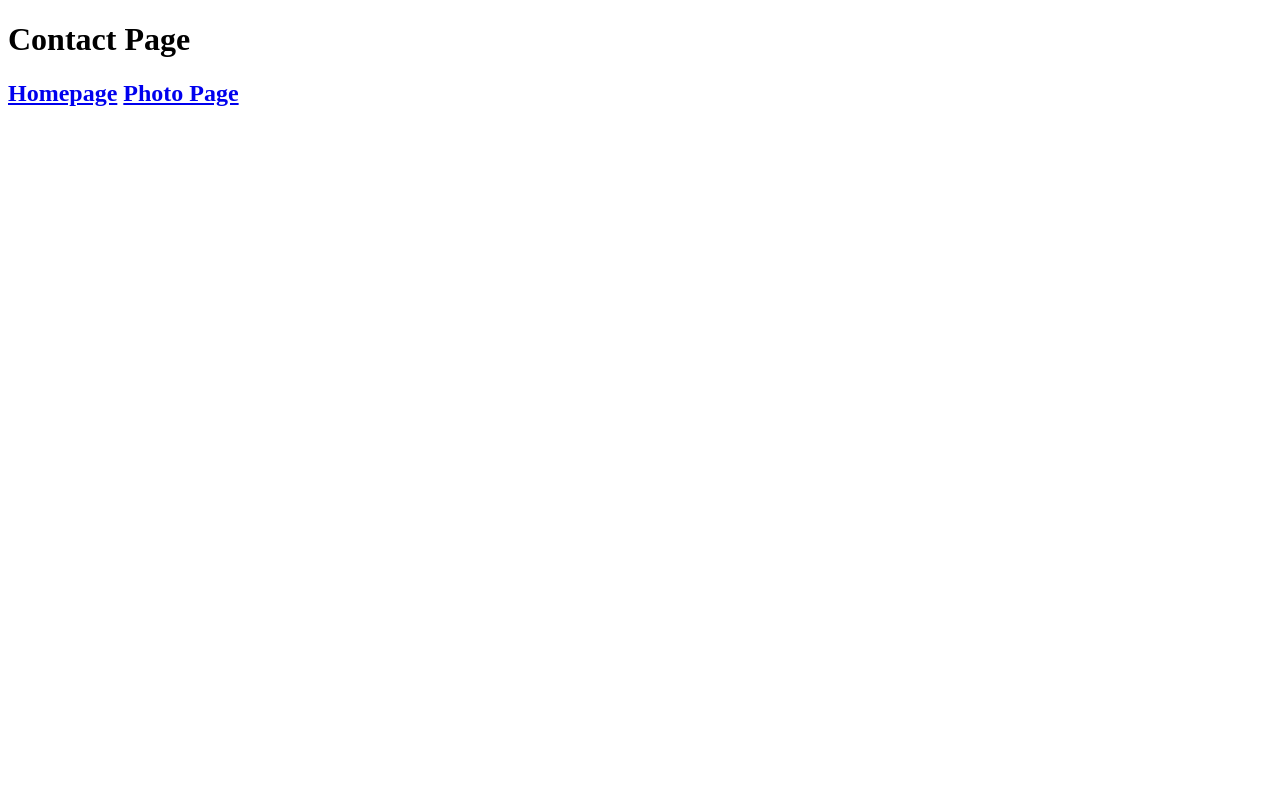
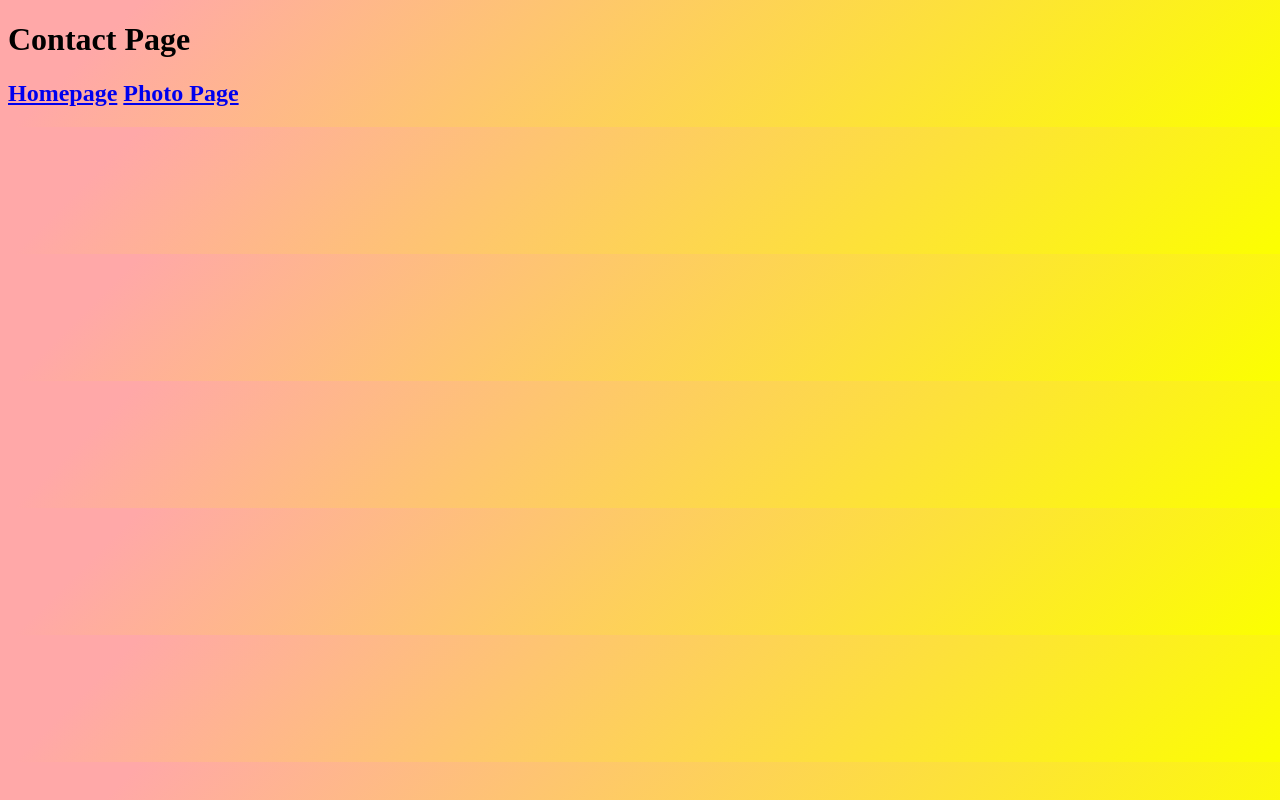
Before and after one commit to atostenson13/Croissant, a plain HTML site: page contact.html in a window 1280 px wide. Drawn offline with Linux system fonts and the light colour scheme.

Commit message:
Added background
For all pages

```diff
--- a/contact.html
+++ b/contact.html
@@ -4,7 +4,12 @@
     <meta charset="UTF-8">
     <meta http-equiv="X-UA-Compatible" content="IE=edge">
     <meta name="viewport" content="width=device-width, initial-scale=1.0">
-    <title>Document</title>
+    <title>Contact</title>
+    <style>
+    body {
+        background: linear-gradient(135deg, rgb(255, 168, 168) 10%, rgb(252, 255, 0) 100%);
+    }
+    </style>
 </head>
 <body>
     <h1>Contact Page</h1>
```
Also changed, not shown: index.html (+5 -0 lines), photo.html (+3 -1 lines).
